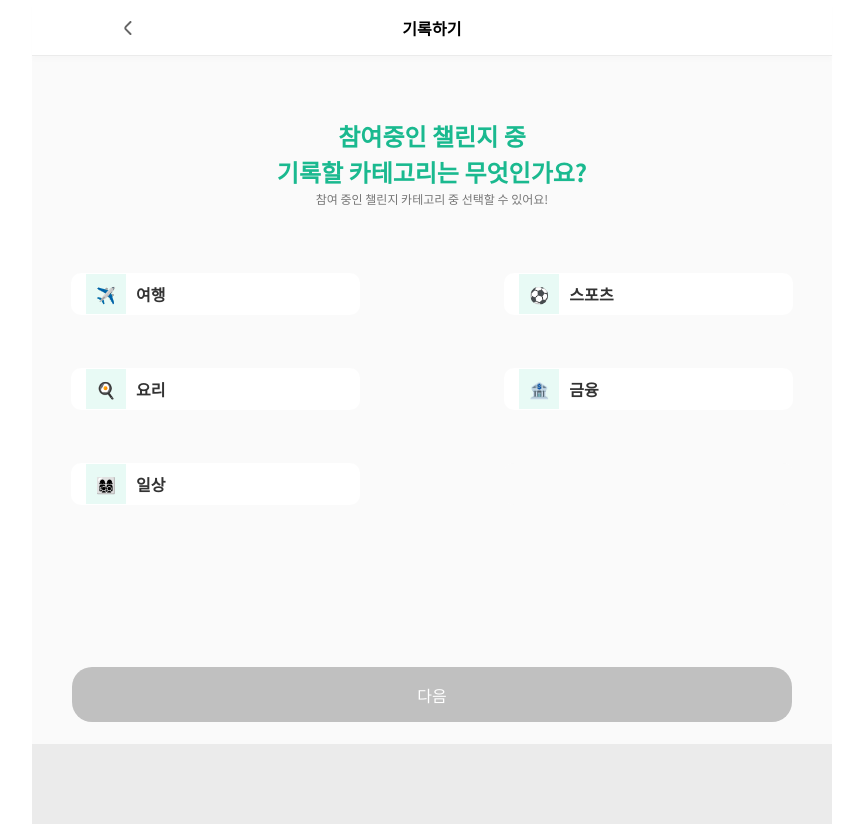
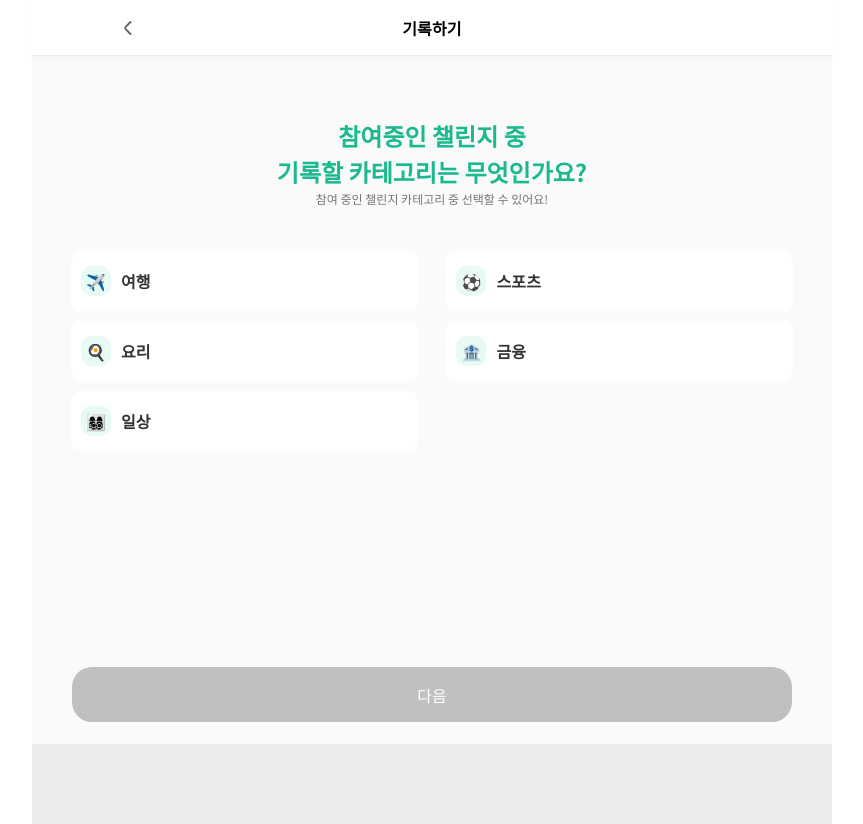
Before and after one commit to BUZZINGPolarBear/FRONT_ILogU, a React (Create React App) app: page /feed/write in a window 1280 px wide. Shown: the whole page, without its empty margins (208-1071 px from the left). Built offline with nearby package versions, Linux system fonts and the light colour scheme; a web font is replaced by a local one.

Commit message:
fix: category 높이 및 챌린지 타이틀

```diff
--- a/src/APP/Feed/writeFeed/Styles/info.styles.js
+++ b/src/APP/Feed/writeFeed/Styles/info.styles.js
@@ -94,7 +94,7 @@ export const FeedSubTitleMain = styled.span`
 
 export const FeedCategoryWrapper = styled.div`
 	width: 95%;
-	height: 85px;
+	height: fit-content;
 	margin: auto;
 	margin-bottom: 10px;
 
@@ -105,9 +105,9 @@ export const FeedCategoryWrapper = styled.div`
 
 export const FeedCategory = styled.div`
 	position: relative;
-	width: 40%;
-	height: 50%;
-	padding: 15px;
+	width: 48%;
+	height: 40%;
+	padding: 10px;
 
 	display: flex;
 	align-items: center;
@@ -122,8 +122,9 @@ export const FeedCategory = styled.div`
 `;
 
 export const FeedCategoryImg = styled.div`
-	width: 40px;
-	height: 40px;
+	width: 30px;
+	height: 30px;
+	border-radius: 10px;
 
 	display: flex;
 	flex-direction: column;
--- a/src/APP/Feed/writeFeed/Styles/title.styles.js
+++ b/src/APP/Feed/writeFeed/Styles/title.styles.js
@@ -22,3 +22,15 @@ export const FeedCategoryInputWrapper = styled.div`
 	align-items: center;
 	justify-content: space-around;
 `;
+
+export const FeedCategoryImageSpan = styled.div`
+	display: flex;
+	align-items: center;
+	justify-content: center;
+
+	width: 20px;
+	height: 20px;
+	margin-right: 10px;
+
+	background-color: ${tokens.colors.green_50};
+`;
--- a/src/APP/Feed/writeFeed/writeFeed.title.jsx
+++ b/src/APP/Feed/writeFeed/writeFeed.title.jsx
@@ -26,25 +26,13 @@ import Select, { SelectChangeEvent } from '@mui/material/Select';
 import { Button, makeStyles } from '@material-ui/core';
 
 function FeedTitle(props) {
-	const [isActive, setIsActive] = useState(false);
-	const onClick = () => {
-		setIsActive(!isActive);
-	};
-	const [isDragging, setIsDragging] = useState(false); // 드래그 여부 상태 관리
-
-	const nowLocation = useLocation();
-	const navigate = useNavigate();
-	const [active, setActive] = useState(false);
-	const [value, setValue] = React.useState(props.category);
+	const [clicked, setClicked] = useState(false);
+	const [value, setValue] = useState(props.category);
+	const [isDragging, setIsDragging] = useState(false);
 
 	//Drop Down
 	const handleChange = (event) => {
 		setValue(event.target.value);
-	};
-
-	const handleNavBtnClick = (e, type) => {
-		e.preventDefault();
-		navigate(`/${type}`);
 	};
 
 	const handleMouseDown = (event) => {
@@ -67,6 +55,19 @@ function FeedTitle(props) {
 		console.log(deltaX);
 		event.target.scrollLeft -= deltaX; // 가로 스크롤 이동
 	};
+
+	//Bulma InputBoxconst
+	const bulmaInputStyles = clicked
+		? {
+				border: `solid 2px ${tokens.colors.green_500}`,
+				height: '60px',
+				boxShadow: 'none',
+		  }
+		: {
+				border: `solid 2px ${tokens.colors.green_500}`,
+				boxShadow: 'none',
+				height: '60px',
+		  };
 
 	return (
 		<>
@@ -96,6 +97,7 @@ function FeedTitle(props) {
 								style={{
 									borderRadius: '10px',
 									height: '60px',
+									display: 'flex',
 									...tokens.typography.subtitle_1_SB,
 								}}
 							>
@@ -103,13 +105,11 @@ function FeedTitle(props) {
 									value="여행"
 									style={{
 										color: tokens.colors.grey_500,
-										textAlign: 'left',
 										...tokens.typography.subtitle_1_SB,
 									}}
 								>
 									<span
 										style={{
-											backgroundColor: tokens.colors.green_50,
 											marginRight: '10px',
 										}}
 									>
@@ -126,7 +126,6 @@ function FeedTitle(props) {
 								>
 									<span
 										style={{
-											backgroundColor: tokens.colors.green_50,
 											marginRight: '10px',
 										}}
 									>
@@ -143,7 +142,6 @@ function FeedTitle(props) {
 								>
 									<span
 										style={{
-											backgroundColor: tokens.colors.green_50,
 											marginRight: '10px',
 										}}
 									>
@@ -160,7 +158,6 @@ function FeedTitle(props) {
 								>
 									<span
 										style={{
-											backgroundColor: tokens.colors.green_50,
 											marginRight: '10px',
 										}}
 									>
@@ -177,7 +174,6 @@ function FeedTitle(props) {
 								>
 									<span
 										style={{
-											backgroundColor: tokens.colors.green_50,
 											marginRight: '10px',
 										}}
 									>
@@ -190,8 +186,10 @@ function FeedTitle(props) {
 						<div className="field">
 							<div className="control">
 								<input
+									autoFocus
 									className="input"
 									type="text"
+									onClicked={() => setClicked(true)}
 									placeholder={
 										value == '여행'
 											? '#아이와 함께 경주'
@@ -205,7 +203,7 @@ function FeedTitle(props) {
 											? '#아이와 추억쌓기'
 											: '#아이와 추억쌓기'
 									}
-									style={{ height: '60px' }}
+									style={bulmaInputStyles}
 								/>
 							</div>
 						</div>
```
